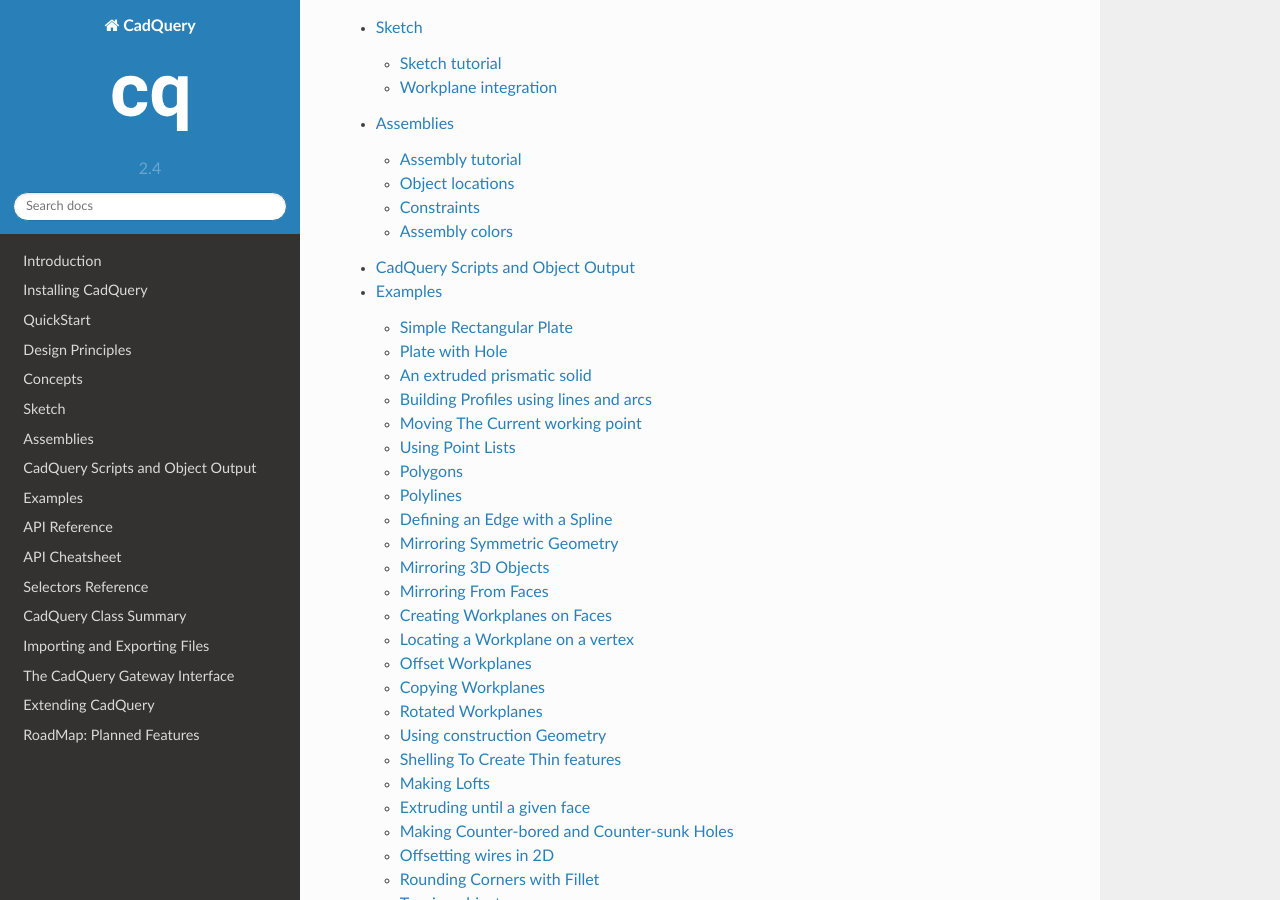
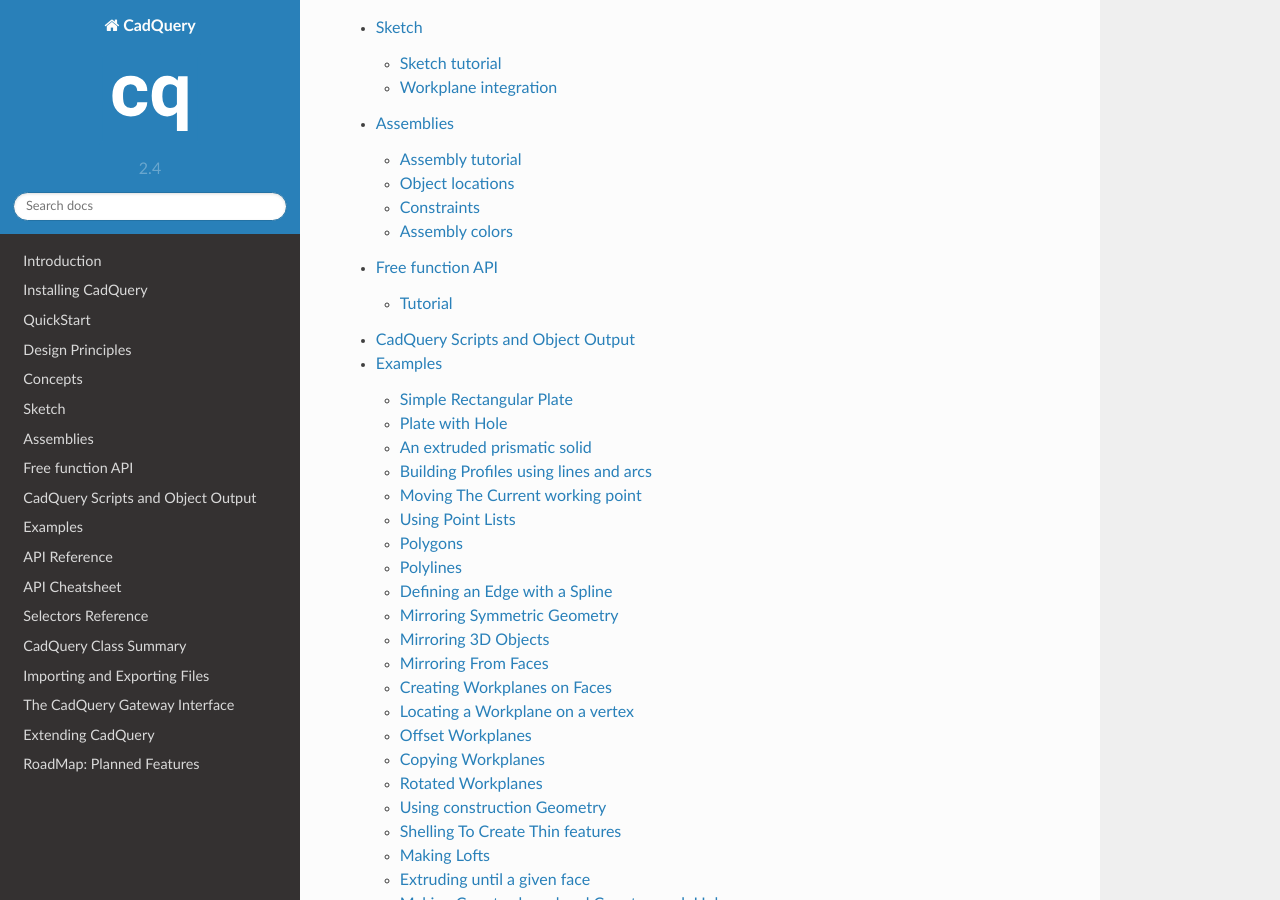
Before and after one commit to CadQuery/cadquery, a Sphinx documentation site: the page built from doc/index.rst, in a window 1280 px wide and 900 px high, scrolled down 1896 px. Built offline with Sphinx 7.4.7 and the Read the Docs theme 2.0.0, drawn with Linux system fonts in a browser that asks for light colours.

Commit message:
Update index

```diff
--- a/doc/index.rst
+++ b/doc/index.rst
@@ -40,6 +40,7 @@
     primer.rst
     sketch.rst
     assy.rst
+    free-func.rst
     fileformat.rst
     examples.rst
     apireference.rst
```
